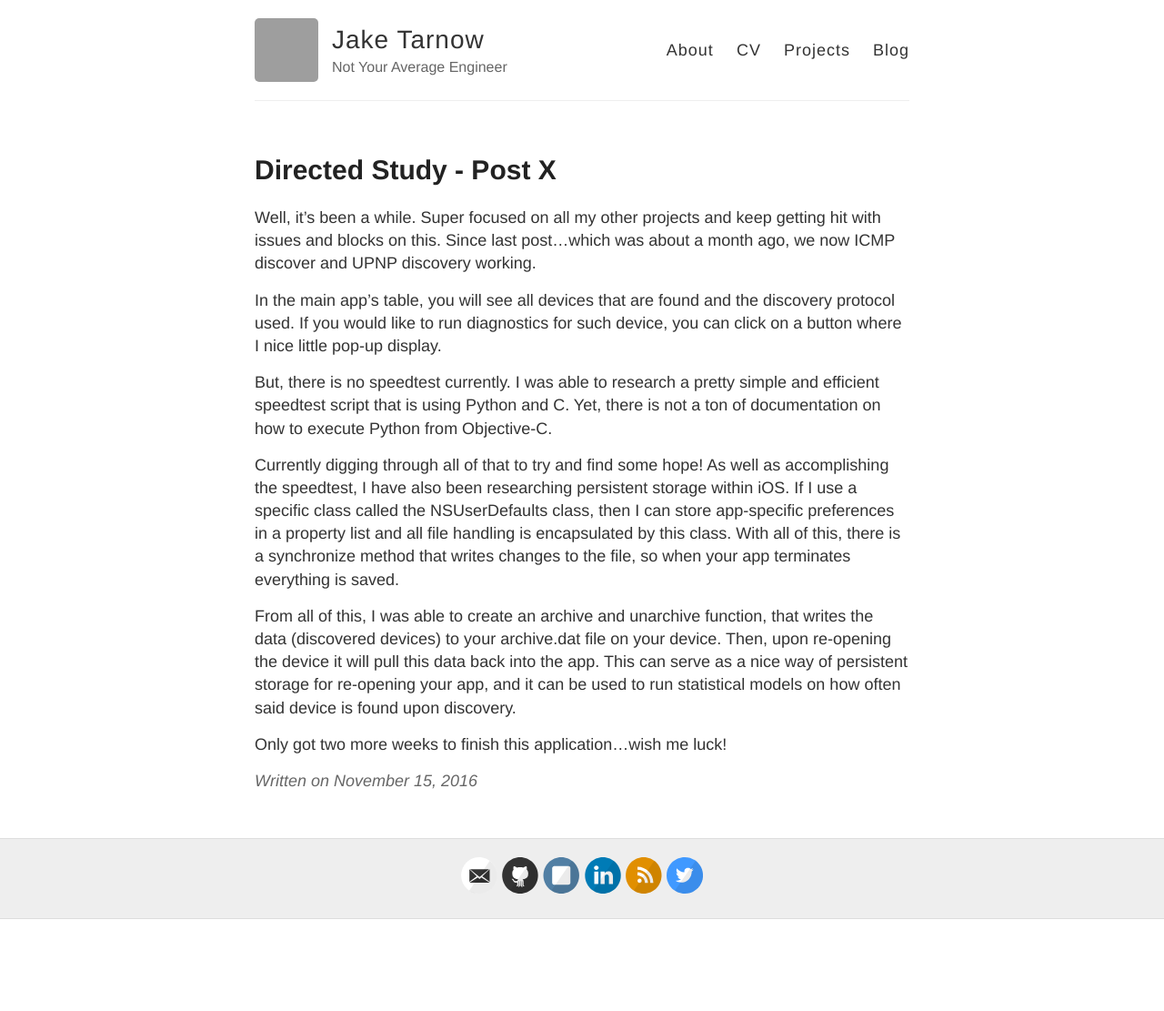
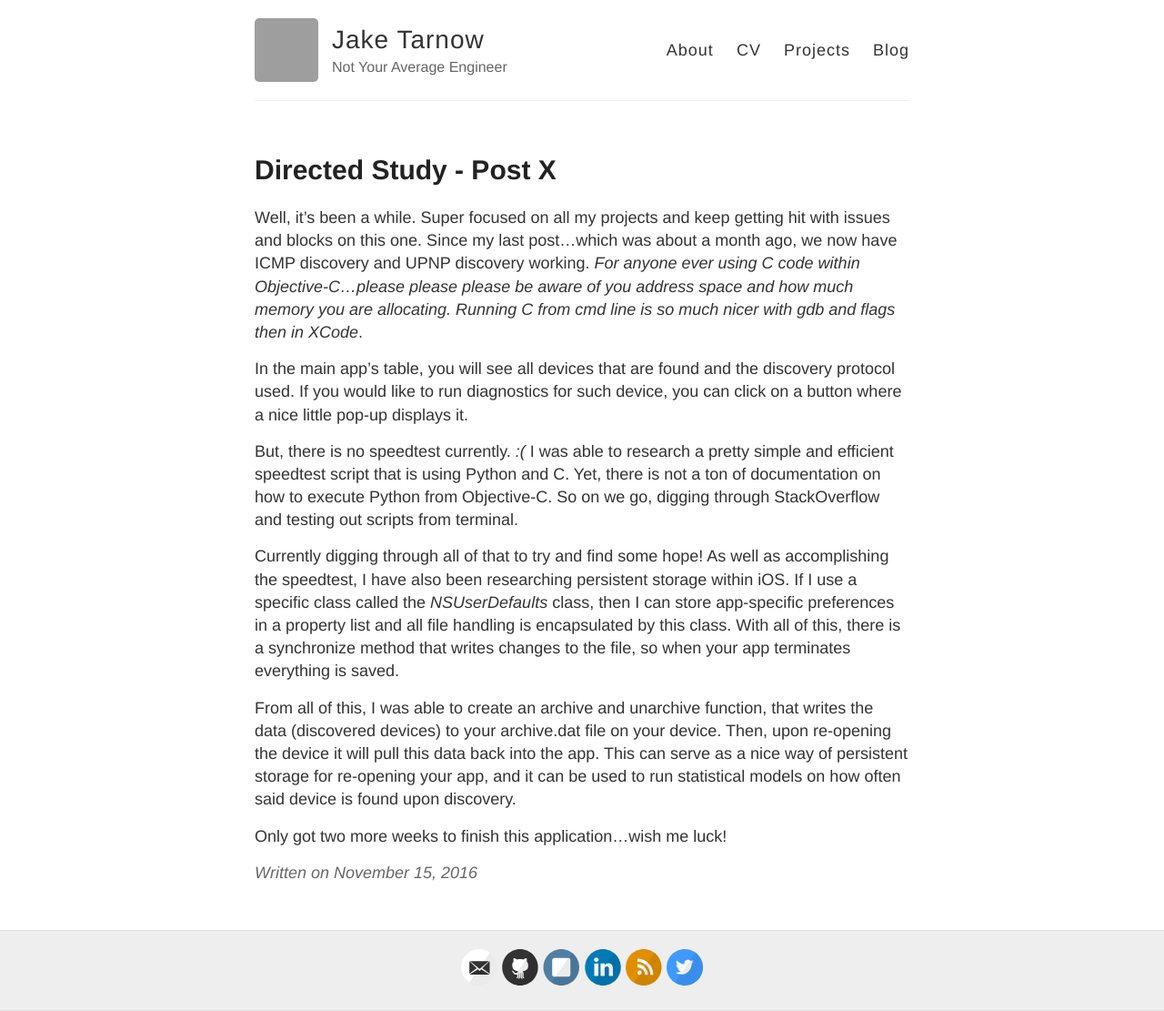
Before and after one commit to HoneyBadger123/jaketarnow.github.io, a Jekyll site: the page built from _posts/2016-11-15-DirectedStudyPostX.md, in a window 1280 px wide. Shown: the whole page at 91% size. Built offline with Jekyll 4.4.1, drawn with Linux system fonts in a browser that asks for light colours; comment, search, counter and statistics services are not loaded; before the commit the page ends 1010 px from its top, so only the background shows below that; grey boxes are pictures that could not be loaded.

Commit message:
Edited Directed Study X post

```diff
--- a/_posts/2016-11-15-DirectedStudyPostX.md
+++ b/_posts/2016-11-15-DirectedStudyPostX.md
@@ -3,13 +3,13 @@ layout: post
 title: Directed Study - Post X
 excerpt_separator: <!--more-->
 ---
-Well, it's been a while. Super focused on all my other projects and keep getting hit with issues and blocks on this. Since last post...which was about a month ago, we now ICMP discover and UPNP discovery working.
+Well, it's been a while. Super focused on all my projects and keep getting hit with issues and blocks on this one. Since my last post...which was about a month ago, we now have ICMP discovery and UPNP discovery working. *For anyone ever using C code within Objective-C...please please please be aware of you address space and how much memory you are allocating. Running C from cmd line is so much nicer with gdb and flags then in XCode*.
 
-In the main app's table, you will see all devices that are found and the discovery protocol used. If you would like to run diagnostics for such device, you can click on a button where I nice little pop-up display.<!--more-->
+In the main app's table, you will see all devices that are found and the discovery protocol used. If you would like to run diagnostics for such device, you can click on a button where a nice little pop-up displays it.<!--more-->
 
-But, there is no speedtest currently. I was able to research a pretty simple and efficient speedtest script that is using Python and C. Yet, there is not a ton of documentation on how to execute Python from Objective-C.
+But, there is no speedtest currently. *:(* I was able to research a pretty simple and efficient speedtest script that is using Python and C. Yet, there is not a ton of documentation on how to execute Python from Objective-C. So on we go, digging through StackOverflow and testing out scripts from terminal.
 
-Currently digging through all of that to try and find some hope! As well as accomplishing the speedtest, I have also been researching persistent storage within iOS. If I use a specific class called the NSUserDefaults class, then I can store app-specific preferences in a property list and all file handling is encapsulated by this class. With all of this, there is a synchronize method that writes changes to the file, so when your app terminates everything is saved.
+Currently digging through all of that to try and find some hope! As well as accomplishing the speedtest, I have also been researching persistent storage within iOS. If I use a specific class called the *NSUserDefaults* class, then I can store app-specific preferences in a property list and all file handling is encapsulated by this class. With all of this, there is a synchronize method that writes changes to the file, so when your app terminates everything is saved.
 
 From all of this, I was able to create an archive and unarchive function, that writes the data (discovered devices) to your archive.dat file on your device. Then, upon re-opening the device it will pull this data back into the app. This can serve as a nice way of persistent storage for re-opening your app, and it can be used to run statistical models on how often said device is found upon discovery.
 
```
